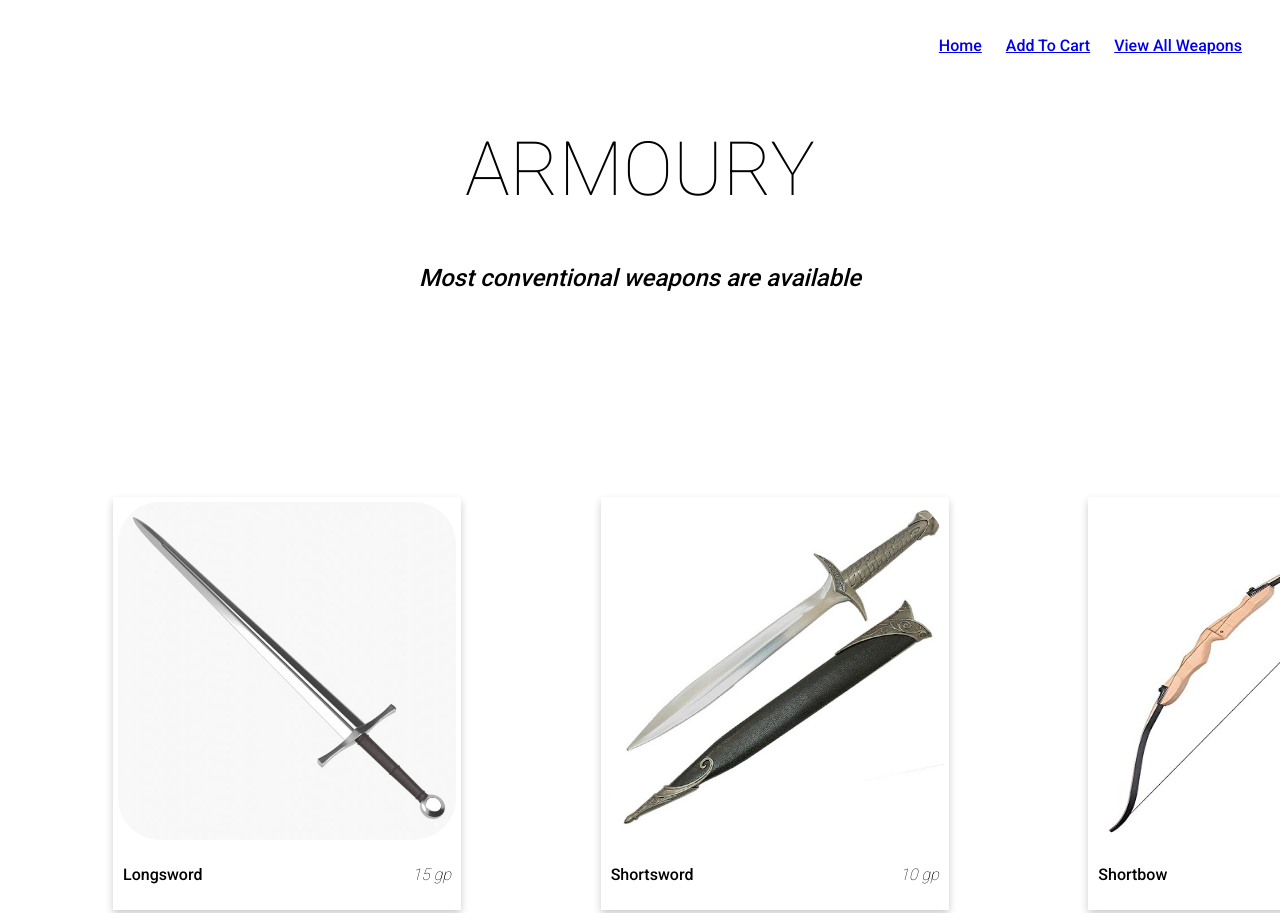
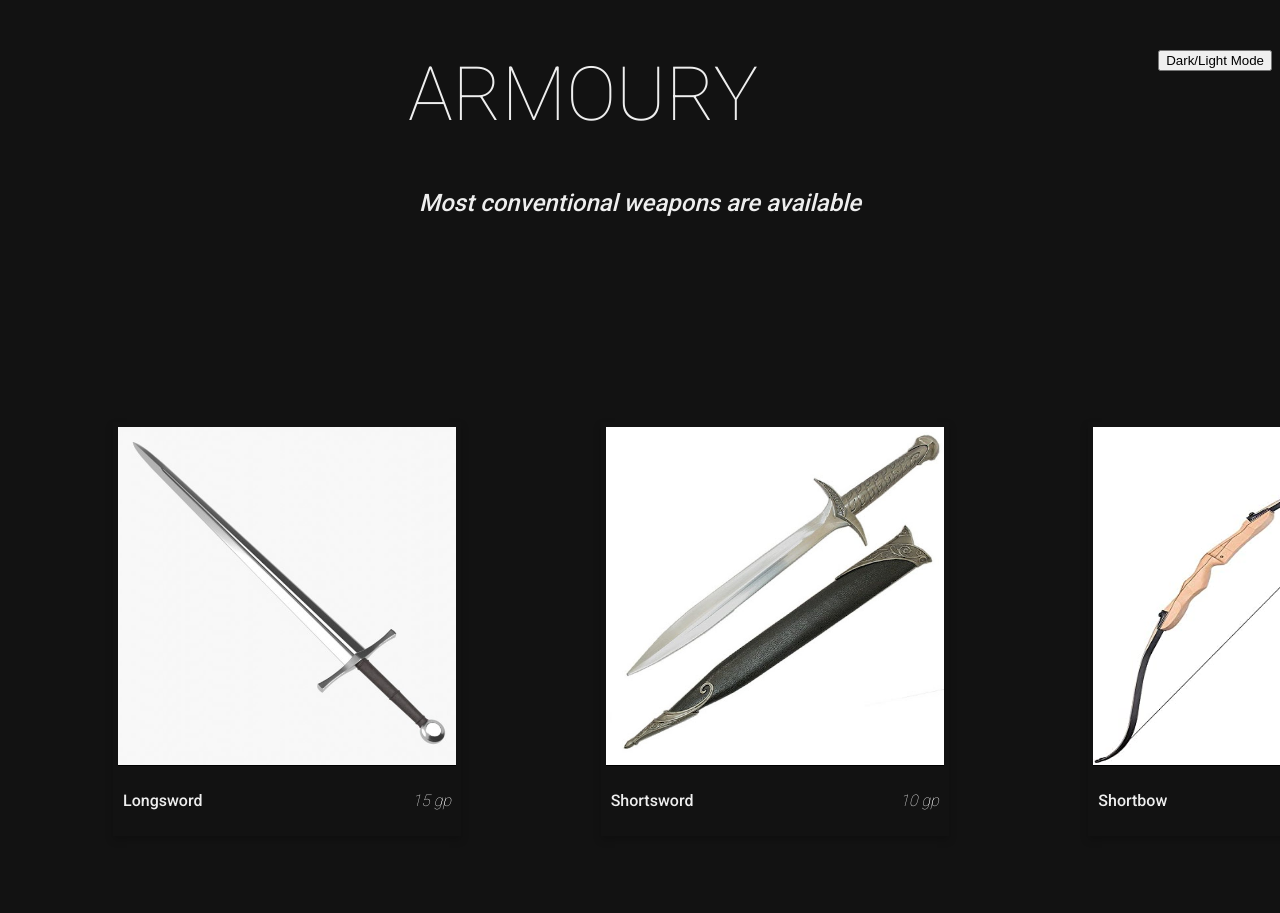
Before and after one commit to pmenon25/Armoury, a plain HTML site: page index.html in a window 1280 px wide. Shown: the top 913 px of the page. Drawn offline with Linux system fonts and the light colour scheme.

Commit message:
dark/light theme added

```diff
--- /dev/null
+++ b/Armoury.js
@@ -0,0 +1,9 @@
+
+const btn = document.getElementById('btntoggle');
+
+// Listen for a click on the button
+btn.addEventListener('click', function() {
+  // Then toggle (add/remove) the .dark-theme class to the body
+  document.body.classList.toggle('dark-theme');
+
+})
--- a/armoury.css
+++ b/armoury.css
@@ -1,7 +1,16 @@
 
 body{
     font-family: 'Roboto', sans-serif;
-}
+    color: #222;
+    background: #fff;
+  }
+  body.dark-theme {
+    color: #eee;
+    background: #121212;
+  }
+ #btntoggle{
+     float:right;
+ }
 h1{
     text-align: center;
     font-size: 75px;
@@ -12,20 +21,11 @@ h2{
     font-weight:normal;
     font-style:italic;
 }
-ul{
-    text-align: right;
-    padding: 20px;
-}
-li{
-    display: inline;
-    padding: 0 10px 0 10px;
-    text-decoration: none;
-}
+
 img{
     width:40ex;
     height:40ex;
-    border-radius: 5ex;
-    border-bottom: black;
+    border-bottom: 0.2ex solid black;
 }
 .grid-container{
     display: grid;
--- a/index.html
+++ b/index.html
@@ -6,19 +6,11 @@
     <link rel="preconnect" href="https://fonts.gstatic.com" crossorigin>
     <link href="https://fonts.googleapis.com/css2?family=Roboto:wght@100;300;500&display=swap" rel="stylesheet">
 </head>
-<body>
-<header>
-    <ul>
-
-        <li><a href='#'>Home</a> </li>
-        <li><a href='#'>Add To Cart</a> </li>
-        <li><a href='#'>View All Weapons</a> </li>
-
-    </ul>
-
+<body class="dark-theme || light-theme">
+    <button id="btntoggle">Dark/Light Mode</button>
     <h1>ARMOURY</h1>
     <h2>Most conventional weapons are available</h2>
-    </header>
+
     <div class="grid-container">
     <div class="card">
         <img src="\assets\images\longsword.jpg">
@@ -54,5 +46,5 @@
         <p>Morning Star<span class="Price">20 gp</span></p>
     </div>
     </div>
-
+    <script src="Armoury.js"></script>
 </body>
```
Also changed, not shown: assets/images/Javelin.jpg, assets/images/morningstar.jpg.
